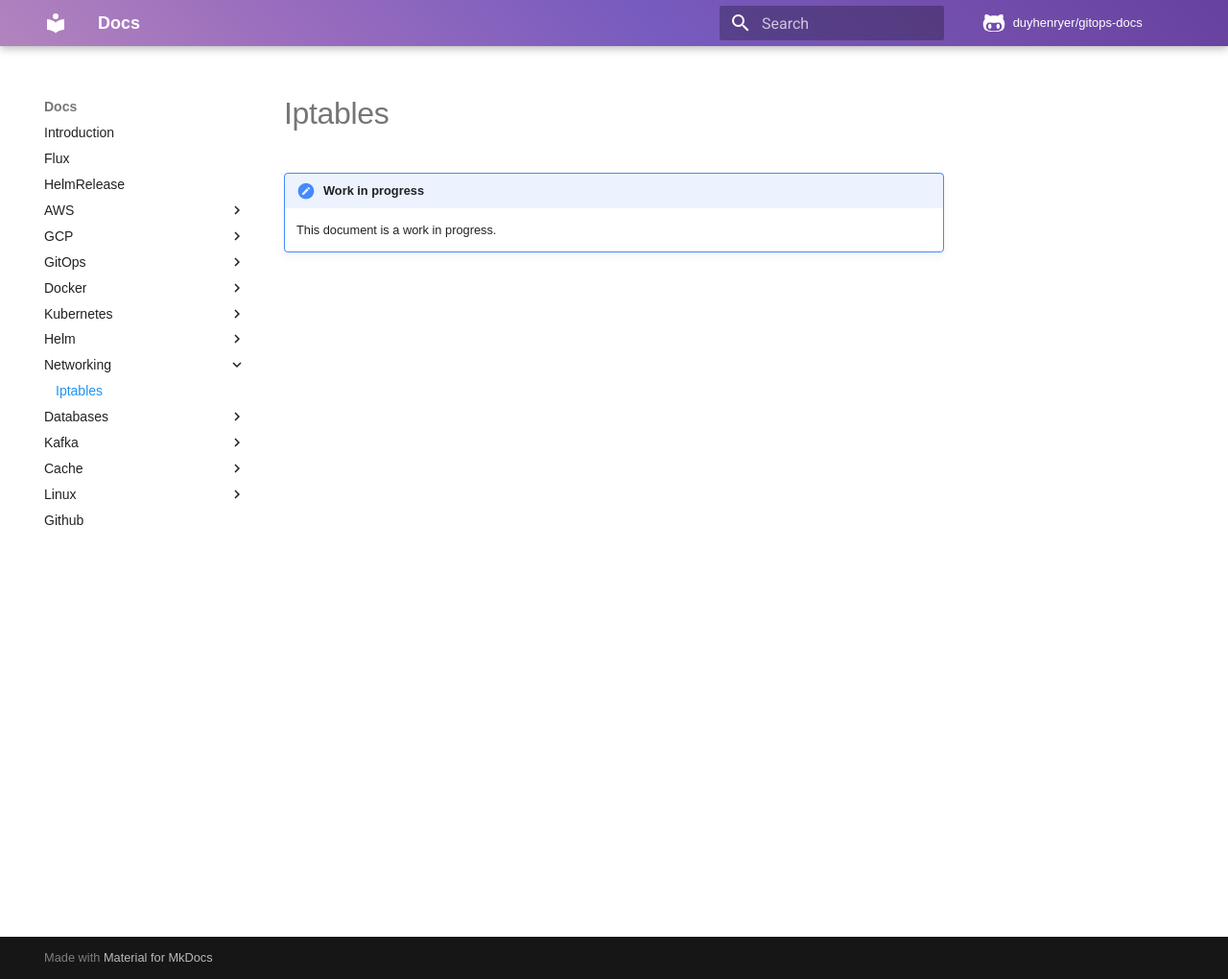
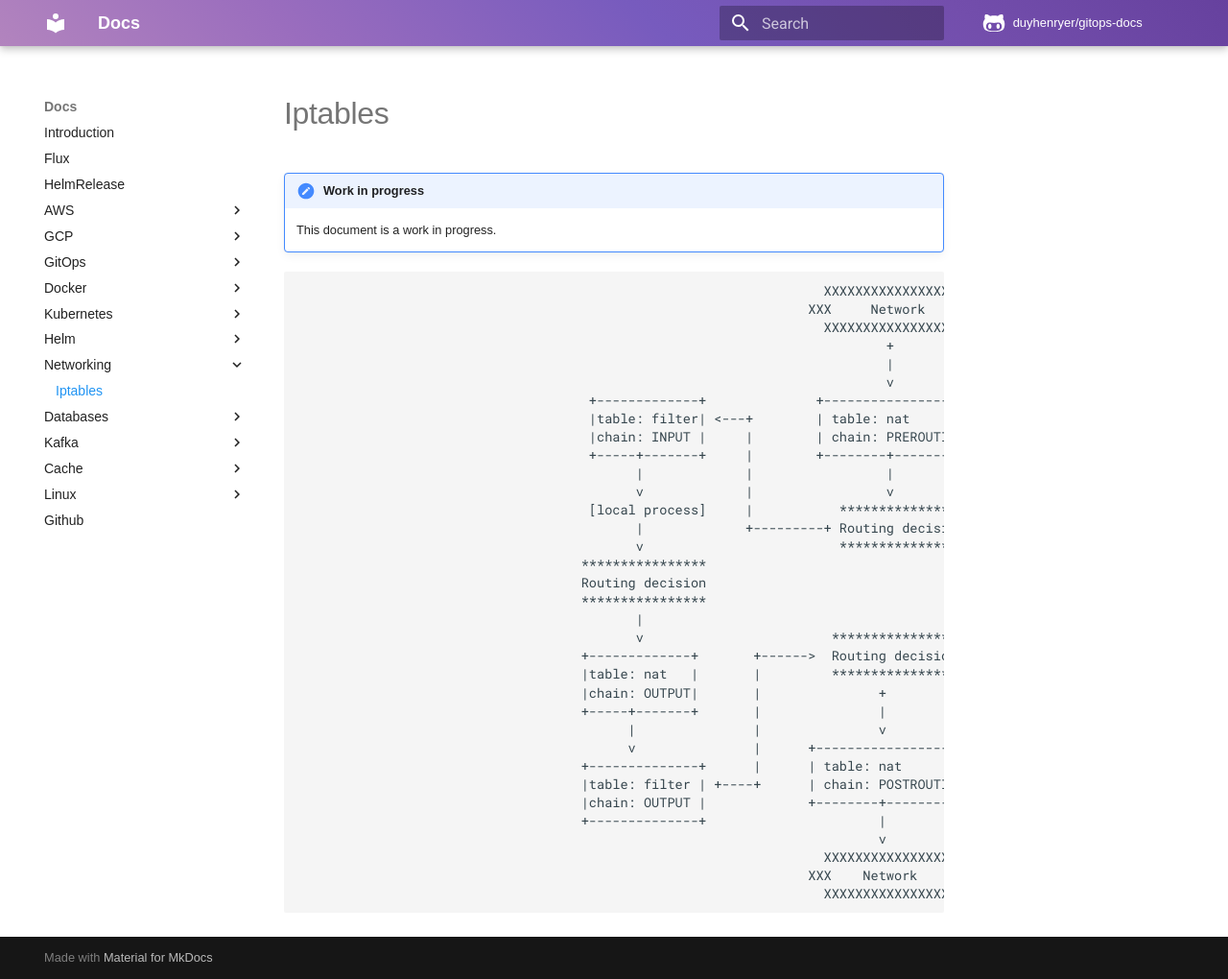
Before and after one commit to duyhenryer/docs, an MkDocs documentation site: the page built from docs/networking/iptables.md, in a window 1280 px wide and 1020 px high. Shown: the whole window at 96% size. Built offline with MkDocs 1.6.1 and Material for MkDocs 9.7.7, drawn with Linux system fonts in a browser that asks for light colours; comment, search, counter and statistics services are not loaded.

Commit message:
Update iptables.md

````diff
--- a/docs/networking/iptables.md
+++ b/docs/networking/iptables.md
@@ -1,2 +1,41 @@
 !!! note "Work in progress"
     This document is a work in progress.
+
+
+```
+                                                                   XXXXXXXXXXXXXXXXXX
+                                                                 XXX     Network    XXX
+                                                                   XXXXXXXXXXXXXXXXXX
+                                                                           +
+                                                                           |
+                                                                           v
+                                     +-------------+              +------------------+
+                                     |table: filter| <---+        | table: nat       |
+                                     |chain: INPUT |     |        | chain: PREROUTING|
+                                     +-----+-------+     |        +--------+---------+
+                                           |             |                 |
+                                           v             |                 v
+                                     [local process]     |           ****************          +--------------+
+                                           |             +---------+ Routing decision +------> |table: filter |
+                                           v                         ****************          |chain: FORWARD|
+                                    ****************                                           +------+-------+
+                                    Routing decision                                                  |
+                                    ****************                                                  |
+                                           |                                                          |
+                                           v                        ****************                  |
+                                    +-------------+       +------>  Routing decision  <---------------+
+                                    |table: nat   |       |         ****************
+                                    |chain: OUTPUT|       |               +
+                                    +-----+-------+       |               |
+                                          |               |               v
+                                          v               |      +-------------------+
+                                    +--------------+      |      | table: nat        |
+                                    |table: filter | +----+      | chain: POSTROUTING|
+                                    |chain: OUTPUT |             +--------+----------+
+                                    +--------------+                      |
+                                                                          v
+                                                                   XXXXXXXXXXXXXXXXXX
+                                                                 XXX    Network     XXX
+                                                                   XXXXXXXXXXXXXXXXXX
+
+```
````
